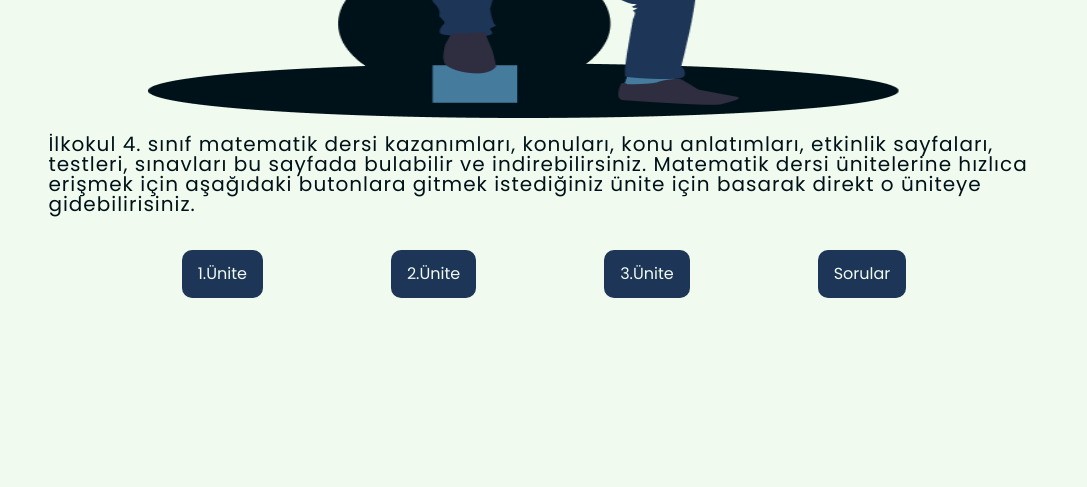
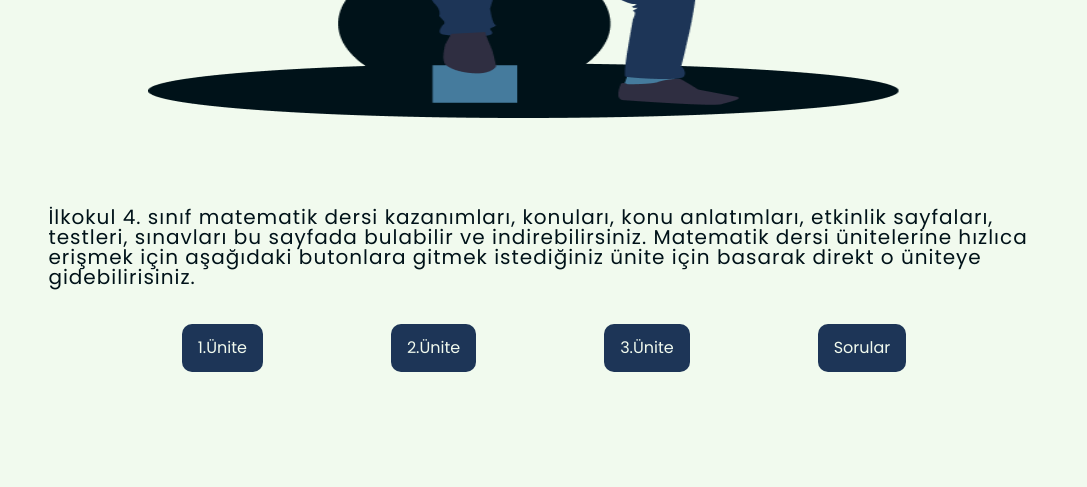
Before and after one commit to hasimkilic/first-web-project-school, a website: page index.html in a window 1280 px wide. Shown: the part 1140-1627 px from the top of the page, without its empty margins (96-1183 px from the left). Drawn offline with nearby package versions, Linux system fonts and the light colour scheme.

Commit message:
Update index.html

```diff
--- a/index.html
+++ b/index.html
@@ -132,7 +132,7 @@
                     <img src="./image/maths.png" alt="">
                 </div>
             </div>
-            <div class="contentText">
+            <div class="contentText1">
                 <p class="contentParagraph">İlkokul 4. sınıf matematik dersi kazanımları, konuları, konu anlatımları, etkinlik sayfaları, testleri, sınavları bu sayfada bulabilir ve indirebilirsiniz. Matematik dersi ünitelerine hızlıca erişmek için aşağıdaki butonlara gitmek istediğiniz
                     ünite için basarak direkt o üniteye gidebilirisiniz.</p>
                 <ul class="units">
```
